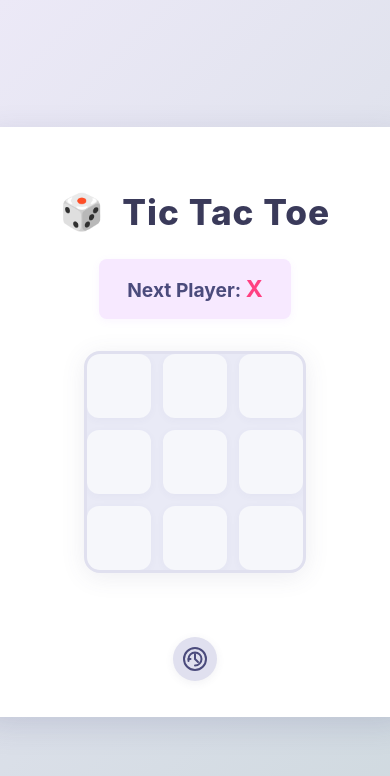
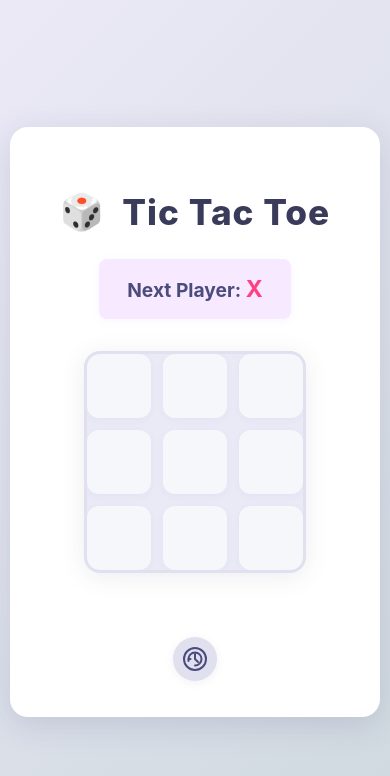
Before and after one commit to dalonsodev/tic-tac-toe-game, a React (Vite) app: page / in a window 390 px wide. Shown: the top 776 px of the page. Built offline with nearby package versions, Linux system fonts and the light colour scheme.

Commit message:
Refactor game container styles for improved responsiveness and layout

```diff
--- a/src/styles.css
+++ b/src/styles.css
@@ -32,6 +32,15 @@ button {
    flex-direction: column;
    align-items: center;
    gap: 0;
+   width: 100%;
+   max-width: 370px; /* or 360px, adjust as you like */
+   box-sizing: border-box;
+}
+
+@media (min-width: 500px) {
+   .game-container {
+      max-width: 420px;
+   }
 }
 
 h1 {
```
